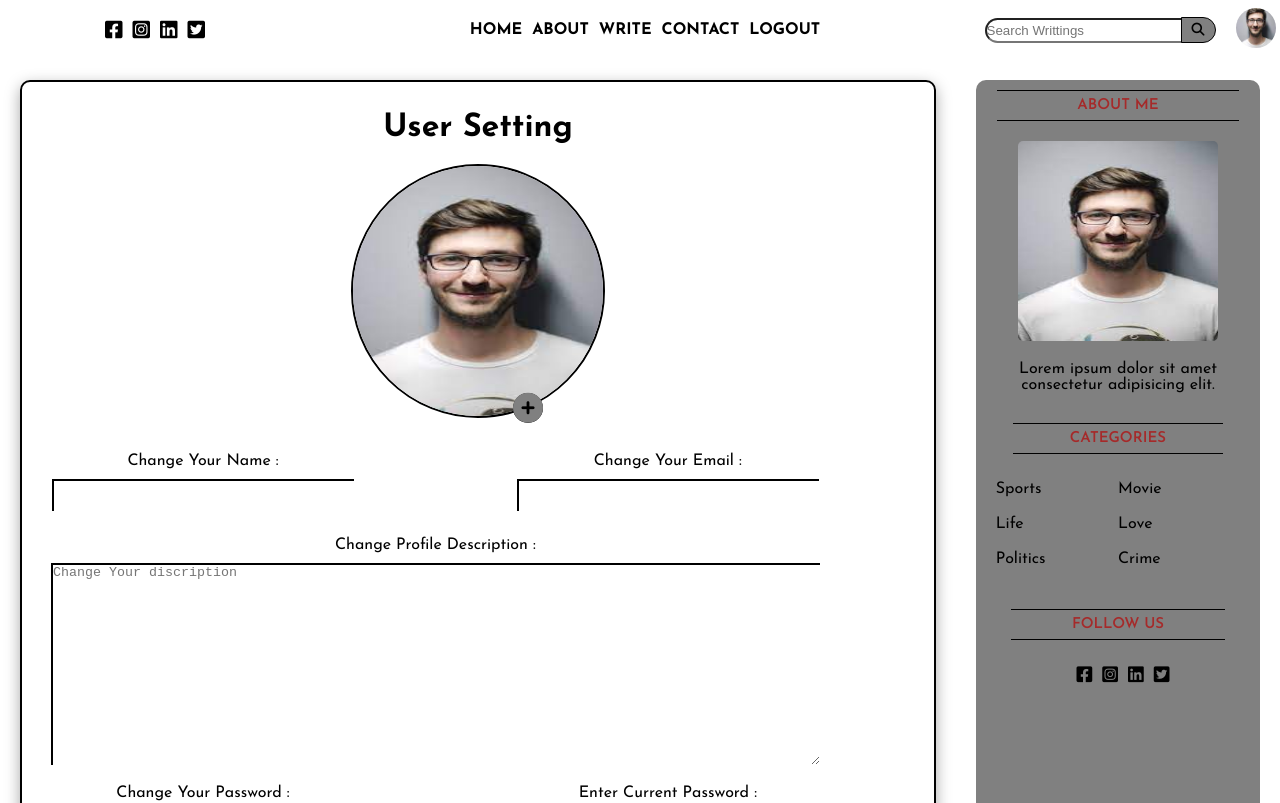
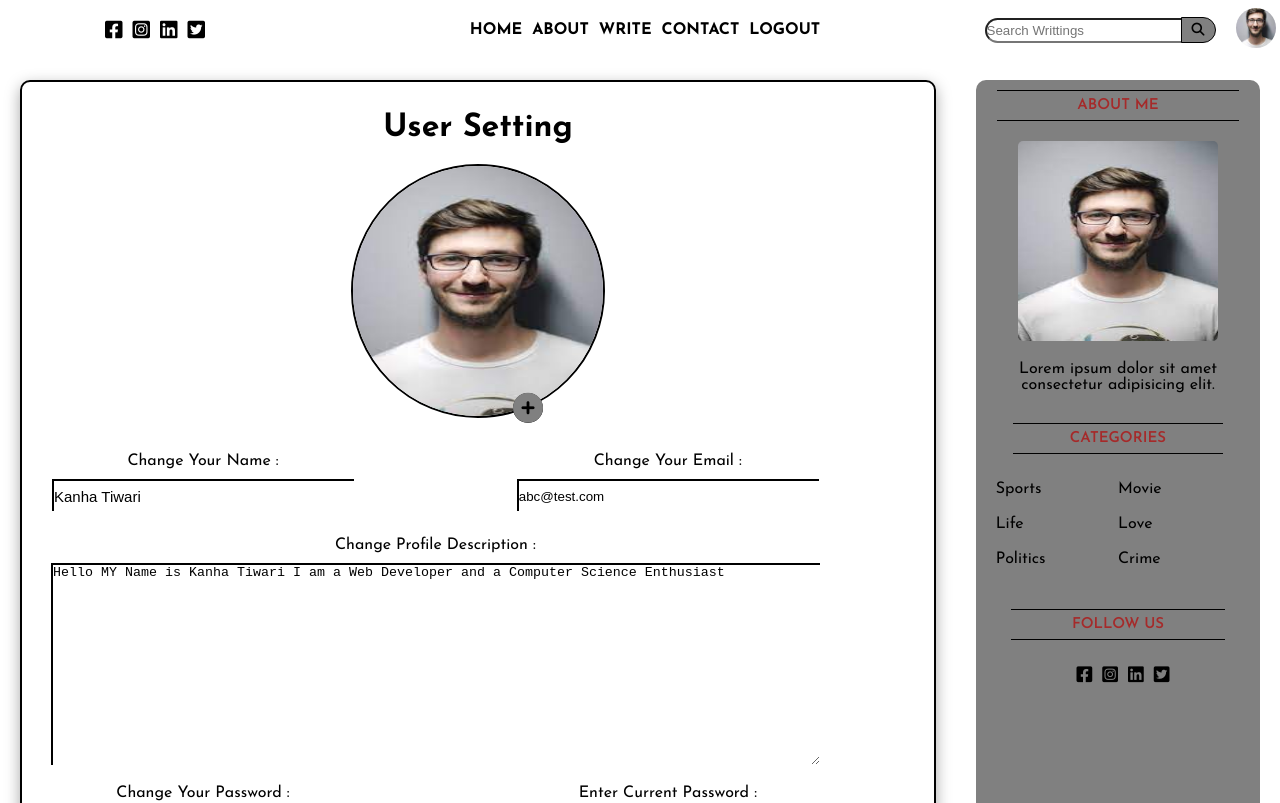
Before and after one commit to kanha638/Bloggy, a React (Create React App) app in the folder frontend/: page /settings in a window 1280 px wide. Shown: the top 803 px of the page. Built offline with nearby package versions, Linux system fonts and the light colour scheme.

Commit message:
Added User image and setting in topbar component

```diff
--- a/frontend/src/Components/Pages/UserSetting/UserSetting.jsx
+++ b/frontend/src/Components/Pages/UserSetting/UserSetting.jsx
@@ -3,6 +3,8 @@ import myimage from "../../../Images/User.jpeg";
 import { SideBar } from "../../SideBar/SideBar";
 
 export const UserSetting = () => {
+  const desc =
+    "Hello MY Name is Kanha Tiwari I am a Web Developer and a Computer Science Enthusiast";
   return (
     <div className="setting">
       <form className="settingcontainer">
@@ -20,13 +22,21 @@ export const UserSetting = () => {
             <div className="name">
               <label>
                 Change Your Name :<br />{" "}
-                <input type="text" className="changename" />
+                <input
+                  type="text"
+                  className="changename"
+                  value="Kanha Tiwari"
+                />
               </label>
             </div>
             <div className="email">
               <label>
-                Change Your Email :<br></br>{" "}
-                <input type="text" className="changeemail" />
+                Change Your Email :<br></br>
+                <input
+                  type="text"
+                  className="changeemail"
+                  value="abc@test.com"
+                />
               </label>
             </div>
           </div>
@@ -39,6 +49,7 @@ export const UserSetting = () => {
           <textarea
             placeholder="Change Your discription"
             className="textareainput"
+            value={desc}
           ></textarea>
 
           {/* Password Area */}
--- a/frontend/src/Components/TopBar/TopBar.css
+++ b/frontend/src/Components/TopBar/TopBar.css
@@ -97,7 +97,28 @@
   background-color: black;
   cursor: pointer;
 }
-
+.dropdownitem {
+  height: 50px;
+  font-weight: 700;
+  width: 100%;
+  margin-left: 20px;
+  display: flex;
+  align-items: center;
+  justify-content: center;
+  border-radius: 5px;
+  margin-right: 10px;
+}
+.dropdownitem:hover {
+  color: red;
+  background-color: black;
+  cursor: pointer;
+}
+.dropdownimg {
+  display: flex;
+  align-items: center;
+  justify-content: space-between;
+  margin: 20px;
+}
 .Left {
   flex: 3;
   display: flex;
@@ -128,6 +149,7 @@
 }
 .ListItem:hover {
   color: red;
+  border-bottom: solid 2px black;
 }
 .Right {
   flex: 3;
--- a/frontend/src/Components/TopBar/TopBar.jsx
+++ b/frontend/src/Components/TopBar/TopBar.jsx
@@ -98,6 +98,17 @@ function TopBar() {
                 <li className="dropdownlistitem">CONTACT</li>
               </Link>
             </ul>
+            <hr></hr>
+            <Link className="link" to="/settings">
+              <div className="dropdownimg">
+                <img src={Profile} alt="img" className=" userimage" />
+                <div className="dropdownitem">PROFILE</div>
+              </div>
+            </Link>
+            <hr></hr>
+            <Link className="link" to="/login">
+              <div className="dropdownitem">LOGOUT</div>
+            </Link>
           </div>
         </div>
       </div>
```
